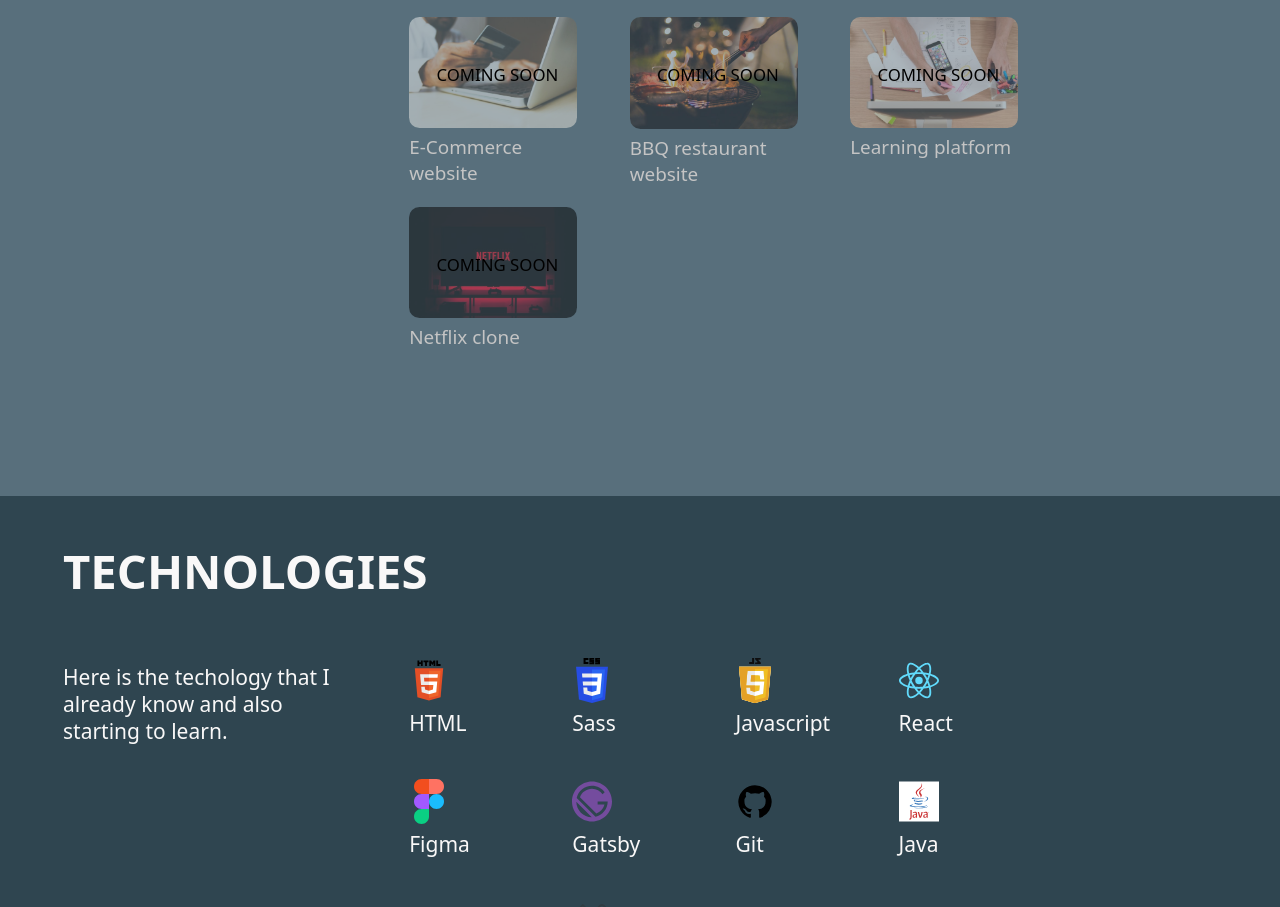
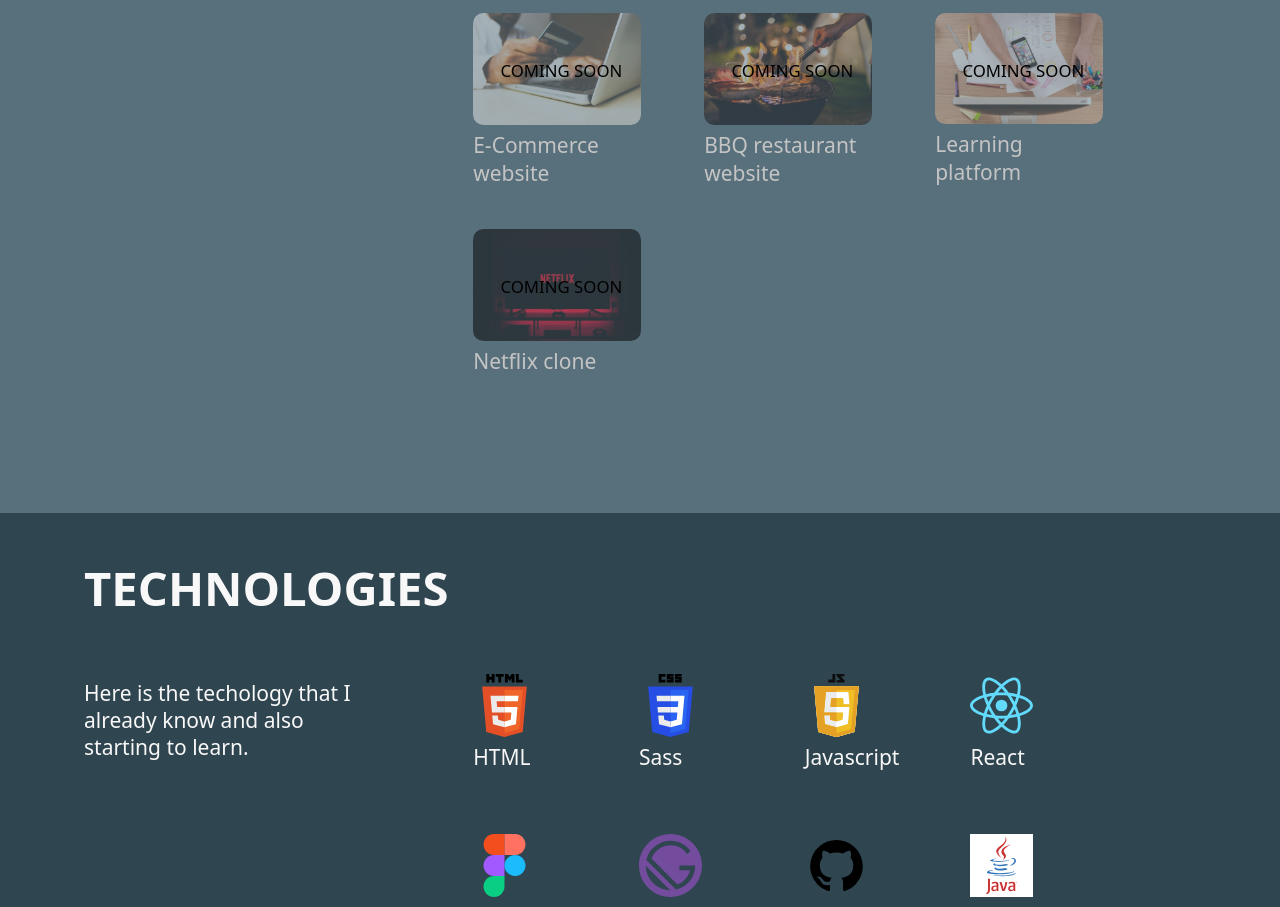
Before and after one commit to nh-g/portfolio-in-react, a React (Create React App) app: page / in a window 1280 px wide. Shown: the part 1860-2767 px from the top of the page. Built offline with nearby package versions, Linux system fonts and the light colour scheme.

Commit message:
fix gap between elements

```diff
--- a/src/styles/atoms/_grid.scss
+++ b/src/styles/atoms/_grid.scss
@@ -12,14 +12,14 @@
 }
 
 .section-name {
-    margin-top: 50px;
+    margin-top: 2rem;
     text-transform: uppercase;
     padding-top: 2rem;
 }
 
 @media screen and (min-width: 541px) {
     .grid{
-        grid-template-columns:  25% 70%;
-        column-gap: 5%;
+        grid-template-columns:  25% 65%;
+        column-gap: 10%;
     }
 }
--- a/src/styles/atoms/_list.scss
+++ b/src/styles/atoms/_list.scss
@@ -1,7 +1,7 @@
 .list {
     display: grid;
-    column-gap: 2.5rem;
-    row-gap: 2rem;
+    column-gap: 3rem;
+    row-gap: 3rem;
     margin-bottom: 96px;
     max-width: 600px;
 }
--- a/src/styles/base/layout.scss
+++ b/src/styles/base/layout.scss
@@ -22,10 +22,17 @@ section:nth-child(even) {
   background-color: var(--dark-background);
 }
 
-@media screen and (min-width: 658px) {
+@media screen and (min-width: 550px) {
   section {
     padding-left: 3rem;
     padding-right: 3rem;
+  }
+}
+
+@media screen and (min-width: 768px) {
+  section {
+    padding-left: 4rem;
+    padding-right: 4rem;
   }
 }
 @media screen and (min-width: 1400px) {
--- a/src/styles/components/_projects.scss
+++ b/src/styles/components/_projects.scss
@@ -32,7 +32,7 @@
 #projects h3 {
   margin-bottom: var(--space-small);
   margin: 0;
-  font-size: 0.9rem;
+  font-size: 1rem;
 }
 
 #projects {
@@ -78,9 +78,9 @@
   text-align: center;
 }
 
-@media screen and (min-width: 960px) {
+@media screen and (min-width: 1100px) {
   #projects .list {
     grid-template-columns: 1fr 1fr 1fr;
-    row-gap: 20px;
+    row-gap: 2rem;
 }
 }
--- a/src/styles/components/_skills.scss
+++ b/src/styles/components/_skills.scss
@@ -1,6 +1,11 @@
 #technologies img {
-  width: 40px;
-  height: 45px;
+  width: 3rem;
+  height: 3rem;
+}
+
+#technologies caption {
+  text-align: center;
+  color: var(--light-text);
 }
 
 #technologies .list {
```
